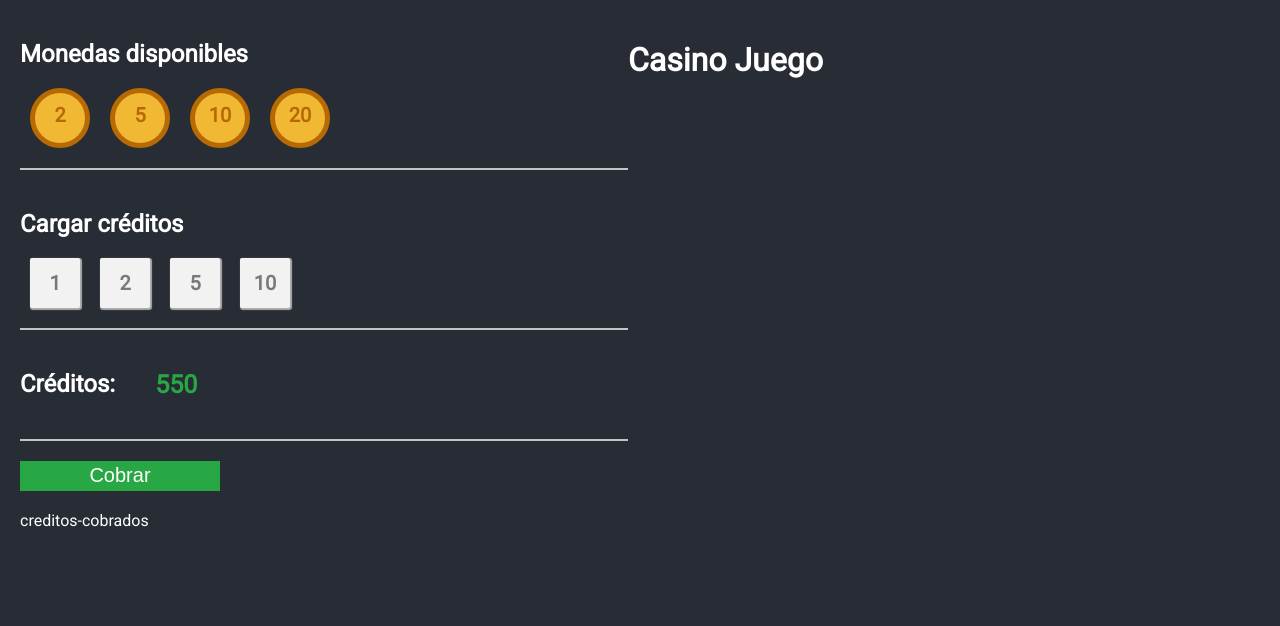
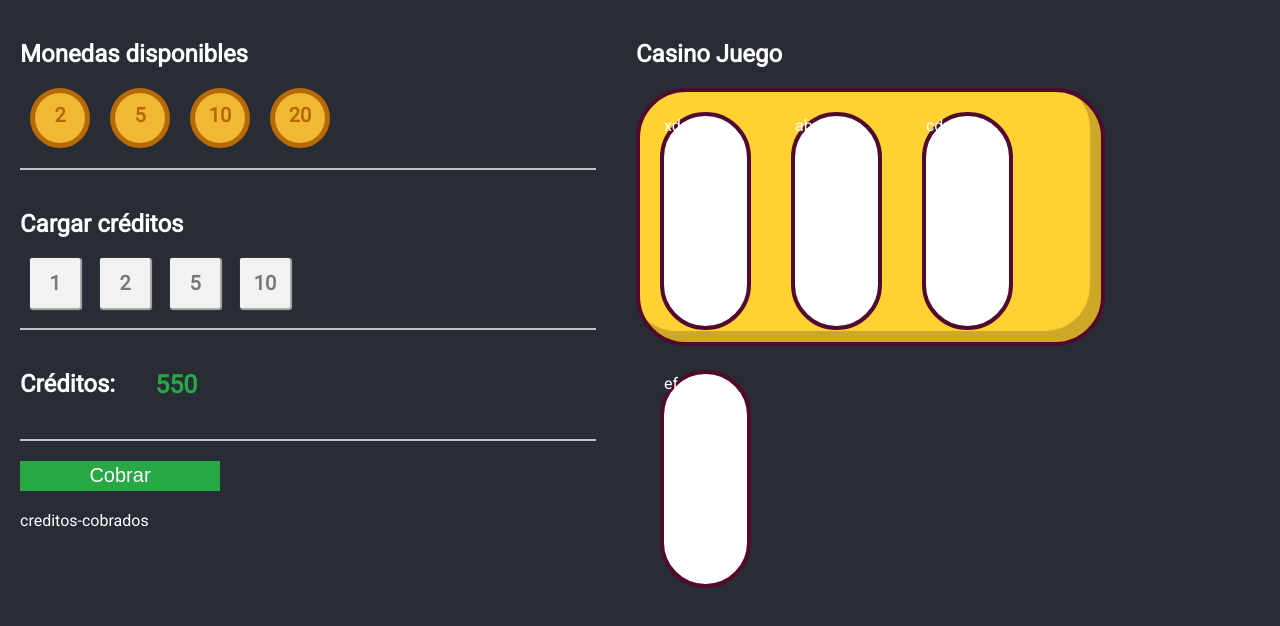
Before and after one commit to ErickGomez98/casino-royal, a React (Create React App) app: page / in a window 1280 px wide. Shown: the top 626 px of the page. Built offline with nearby package versions, Linux system fonts and the light colour scheme.

Commit message:
Se esta construyendo el juego con puro css

```diff
--- a/src/App.css
+++ b/src/App.css
@@ -7,7 +7,7 @@ body, html {
 }
 
 .casino-main-container {
-  width: 95%;
+  width: 90%;
   margin: 20px;
 }
 
@@ -123,3 +123,29 @@ body, html {
 .creditos-cobrados-result {
   margin-top: 20px;
 }
+
+.main-juego-container {
+  float:left;
+  margin:0 40px;
+  width: 100%;
+}
+
+.caja-juego {
+  height: 250px;
+  width: 80%;
+  background: #FED233;
+  border: 4px solid #500A2E;
+  border-radius: 50px;
+  -webkit-box-shadow:inset -10px -10px 1px 1px #CDA728;
+  box-shadow:inset -10px -10px 1px 1px #CDA728;
+}
+
+.casino-juego-slot {
+  background: #fff;
+  height: 210px;
+  width: 18%;
+  margin: 20px;
+  float: left;
+  border: 4px solid #500A2E;
+  border-radius: 50px;
+}
--- a/src/CasinoJuego.tsx
+++ b/src/CasinoJuego.tsx
@@ -1,8 +1,28 @@
 import React from 'react';
+
+const CasinoJuegoSlot: React.FC<any> = (props) => {
+    return (
+        <div className="casino-juego-slot">
+            {props.bg}
+        </div>
+    )
+};
 
 const CasinoJuego: React.FC = () => {
     return (
-        <h1>Casino Juego</h1>
+        <div className="main-juego-container">
+            <div>
+                <h2>Casino Juego</h2>
+            </div>
+            <div className="caja-juego">
+                <CasinoJuegoSlot bg="xd" />
+                <CasinoJuegoSlot bg="ab" />
+                <CasinoJuegoSlot bg="cd" />
+                <CasinoJuegoSlot bg="ef" />
+            </div>
+            <div></div>
+            <div></div>
+        </div>
     )
 };
 
```
